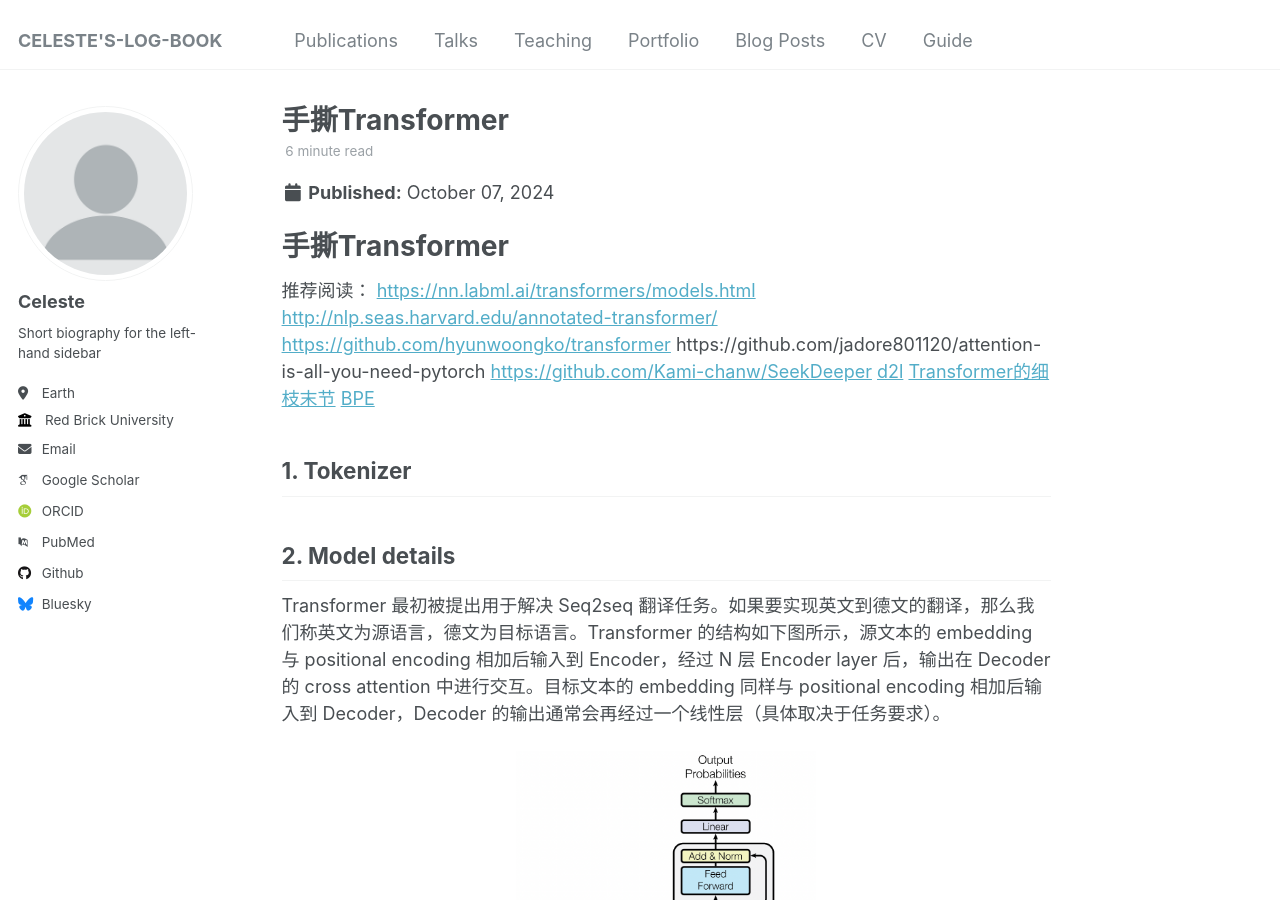
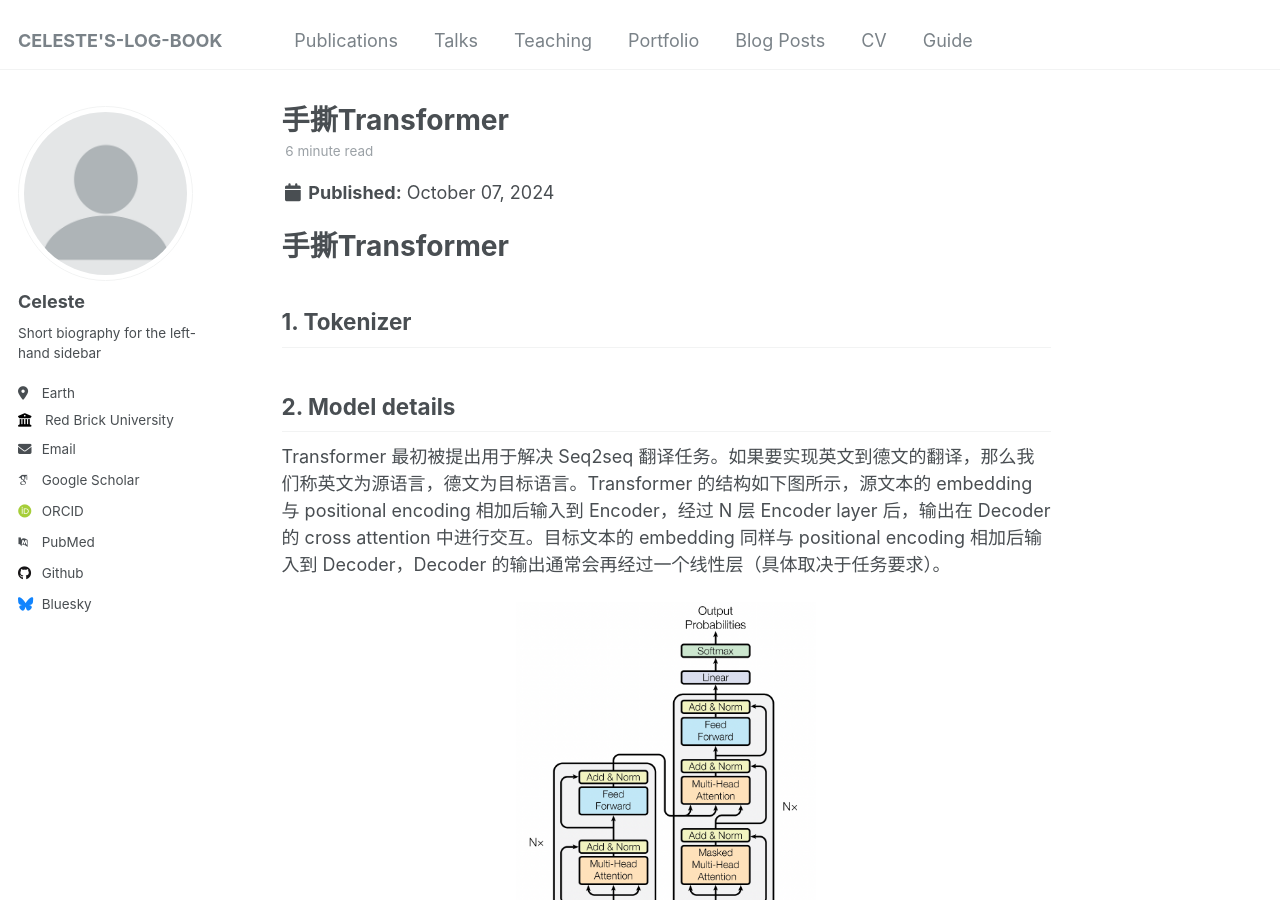
Before and after one commit to BUGERR/bugerr.github.io, a Jekyll site: the page built from _posts/2024-10-07-transformer.md, in a window 1280 px wide and 900 px high. Built offline with Jekyll 4.4.1, drawn with Linux system fonts in a browser that asks for light colours; some web fonts are replaced; some of the changed text lies outside the part shown.

Commit message:
Update 2024-10-07-transformer.md

```diff
--- a/_posts/2024-10-07-transformer.md
+++ b/_posts/2024-10-07-transformer.md
@@ -9,15 +9,7 @@
 ---
 
 # 手撕Transformer
-推荐阅读：
-<https://nn.labml.ai/transformers/models.html>
-<http://nlp.seas.harvard.edu/annotated-transformer/>
-<https://github.com/hyunwoongko/transformer>
-https://github.com/jadore801120/attention-is-all-you-need-pytorch
-<https://github.com/Kami-chanw/SeekDeeper>
-[d2l](https://d2l.ai/chapter_attention-mechanisms-and-transformers/transformer.html)
-[Transformer的细枝末节](https://zhuanlan.zhihu.com/p/60821628?utm_psn=1826383472404590594)
-[BPE](https://github.com/BrightXiaoHan/MachineTranslationTutorial/blob/master/tutorials/Chapter2/BPE.md)
+
 ## 1. Tokenizer
 
 ## 2. Model details
@@ -378,3 +370,13 @@
 
 ### 3.2 Optimizer
 ### 3.3 Label Smoothing
+
+推荐阅读：
+<https://nn.labml.ai/transformers/models.html>
+<http://nlp.seas.harvard.edu/annotated-transformer/>
+<https://github.com/hyunwoongko/transformer>
+<https://github.com/jadore801120/attention-is-all-you-need-pytorch>
+<https://github.com/Kami-chanw/SeekDeeper>
+[d2l](https://d2l.ai/chapter_attention-mechanisms-and-transformers/transformer.html)
+[Transformer的细枝末节](https://zhuanlan.zhihu.com/p/60821628?utm_psn=1826383472404590594)
+[BPE](https://github.com/BrightXiaoHan/MachineTranslationTutorial/blob/master/tutorials/Chapter2/BPE.md)
```
